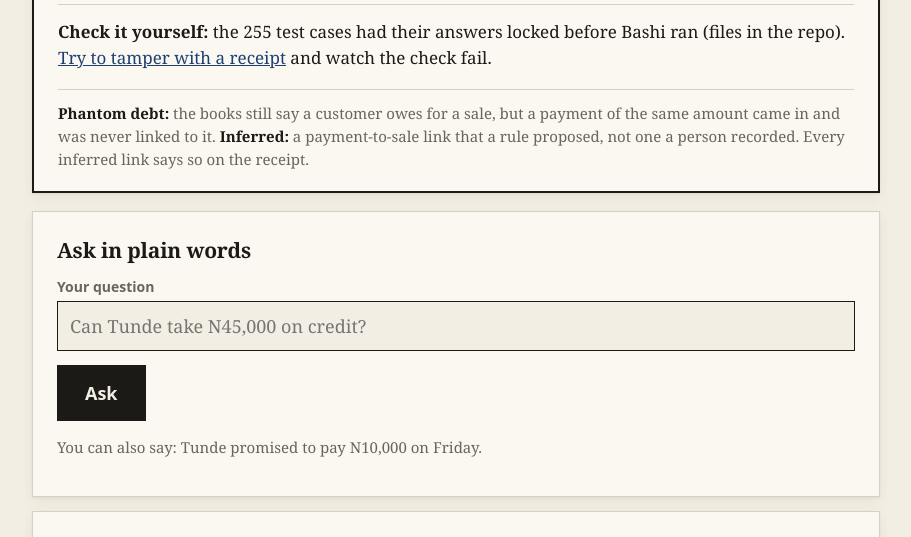
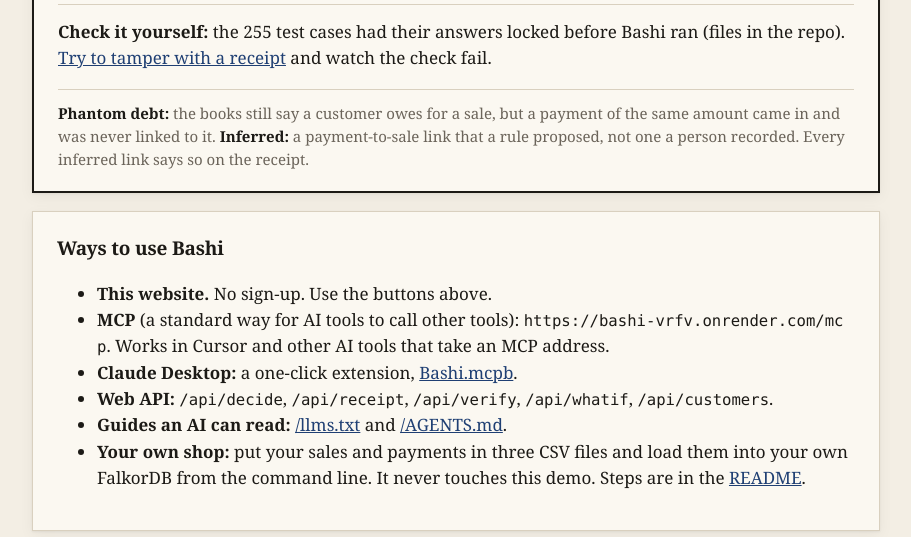
Before and after one commit to Sireadell/bashi, a Flask app: page / in a window 1280 px wide. Shown: the part 819-1356 px from the top of the page, without its empty margins (184-1095 px from the left). Run offline with Flask 3, Linux system fonts and the light colour scheme; data that the repository does not hold is empty.

Commit message:
Add a Ways to use Bashi box to the README and home page, and a real audit picture to the README
Co-Authored-By: Claude Sonnet 5.5 <noreply@anthropic.com>

```diff
--- a/templates/home.html
+++ b/templates/home.html
@@ -35,6 +35,17 @@
   {% endif %}
   <p class="realline"><b>Check it yourself:</b> the 255 test cases had their answers locked before Bashi ran (files in the repo). <a href="{{ url_for('proof') }}">Try to tamper with a receipt</a> and watch the check fail.</p>
   <p class="gloss"><b>Phantom debt:</b> the books still say a customer owes for a sale, but a payment of the same amount came in and was never linked to it. <b>Inferred:</b> a payment-to-sale link that a rule proposed, not one a person recorded. Every inferred link says so on the receipt.</p>
+</section>
+<section class="card" id="ways">
+  <h2>Ways to use Bashi</h2>
+  <ul>
+    <li><b>This website.</b> No sign-up. Use the buttons above.</li>
+    <li><b>MCP</b> (a standard way for AI tools to call other tools): <span class="mono">https://bashi-vrfv.onrender.com/mcp</span>. Works in Cursor and other AI tools that take an MCP address.</li>
+    <li><b>Claude Desktop:</b> a one-click extension, <a href="https://github.com/Sireadell/bashi/blob/master/extension/Bashi.mcpb">Bashi.mcpb</a>.</li>
+    <li><b>Web API:</b> <span class="mono">/api/decide</span>, <span class="mono">/api/receipt</span>, <span class="mono">/api/verify</span>, <span class="mono">/api/whatif</span>, <span class="mono">/api/customers</span>.</li>
+    <li><b>Guides an AI can read:</b> <a href="/llms.txt">/llms.txt</a> and <a href="/AGENTS.md">/AGENTS.md</a>.</li>
+    <li><b>Your own shop:</b> put your sales and payments in three CSV files and load them into your own FalkorDB from the command line. It never touches this demo. Steps are in the <a href="https://github.com/Sireadell/bashi#use-it-on-your-own-shop">README</a>.</li>
+  </ul>
 </section>
 {% endif %}
 {% if result %}
```
Also changed, not shown: JUDGES.md (+5 -3 lines), README.md.
